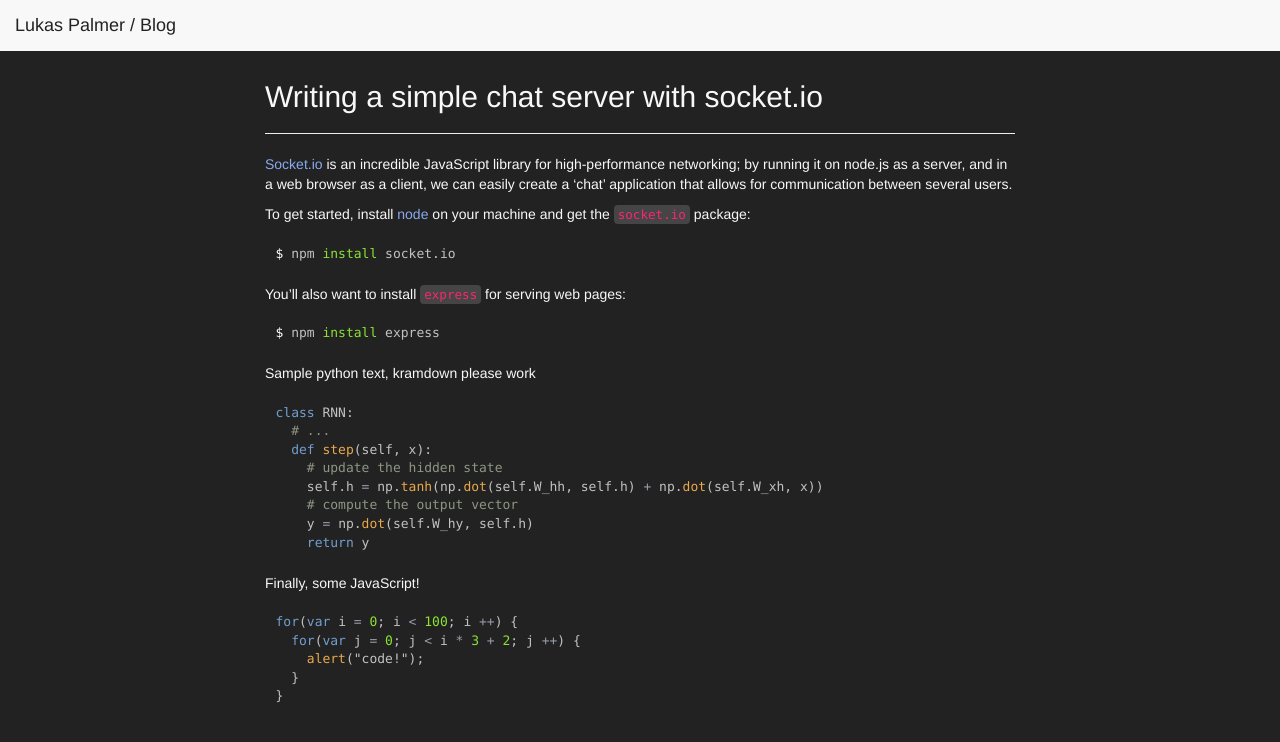
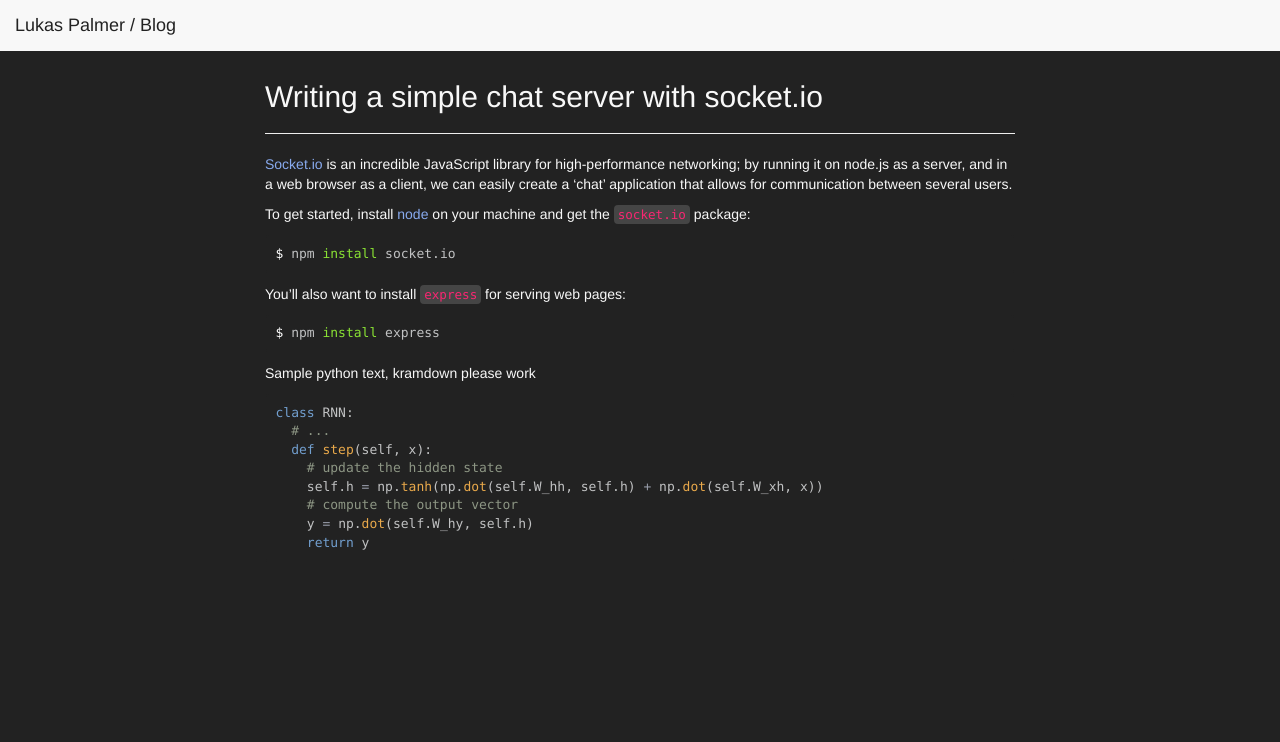
Before and after one commit to lnpalmer/lnpalmer.github.io, a Jekyll site: the page built from _posts/2016-12-23-chat.md, in a window 1280 px wide. Shown: the top 742 px of the page. Built offline with Jekyll 4.4.1, drawn with Linux system fonts in a browser that asks for light colours.

Commit message:
almost there...

````diff
--- a/_posts/2016-12-23-chat.md
+++ b/_posts/2016-12-23-chat.md
@@ -30,13 +30,3 @@ class RNN:
     y = np.dot(self.W_hy, self.h)
     return y
 ```
-
-Finally, some JavaScript!
-
-```js
-for(var i = 0; i < 100; i ++) {
-  for(var j = 0; j < i * 3 + 2; j ++) {
-    alert("code!");
-  }
-}
-```
````
